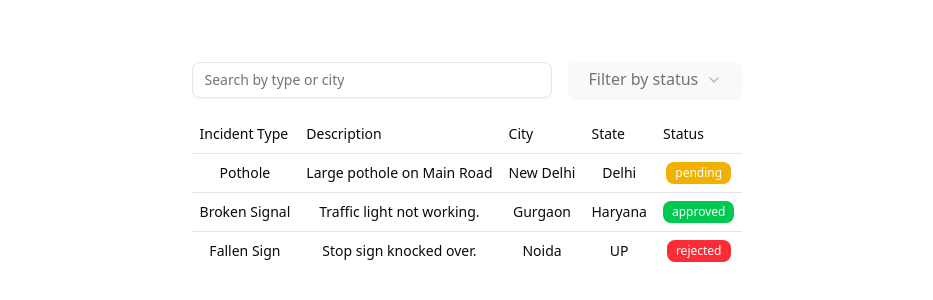
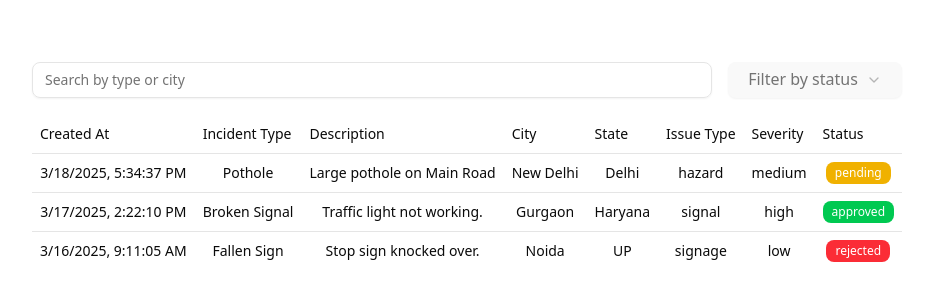
Before and after one commit to rajat1705/safe-roads-admin, a React (Vite) app in the folder client/: page / in a window 1280 px wide. Shown: the part 234-534 px from the top of the page, without its empty margins (173-1106 px from the left). Built offline with nearby package versions, Linux system fonts and the light colour scheme.

Commit message:
Table Row Addition

```diff
--- a/client/src/pages/IncidentTable/IncidentTable.jsx
+++ b/client/src/pages/IncidentTable/IncidentTable.jsx
@@ -19,29 +19,37 @@ import {
 
 const incidents = [
   {
-    id: 1,
+    id: "c8d81e77-5c13-499e-b9c9-cf6f90fcd6da",
+    created_at: "2025-03-18T17:34:37.327766+00:00",
     type: "Pothole",
     description: "Large pothole on Main Road",
     city: "New Delhi",
     state: "Delhi",
     status: "pending",
+    issue_type: "hazard",
+    severity: "medium",
   },
   {
     id: 2,
-    created_at: "2025-03-18T14:22:10.123456+00:00",
+    created_at: "2025-03-17T14:22:10.123456+00:00",
     type: "Broken Signal",
     description: "Traffic light not working.",
     city: "Gurgaon",
     state: "Haryana",
     status: "approved",
+    issue_type: "signal",
+    severity: "high",
   },
   {
     id: 3,
+    created_at: "2025-03-16T09:11:05.654321+00:00",
     type: "Fallen Sign",
     description: "Stop sign knocked over.",
     city: "Noida",
     state: "UP",
     status: "rejected",
+    issue_type: "signage",
+    severity: "low",
   },
 ];
 
@@ -59,7 +67,7 @@ export default function IncidentTable() {
     .filter(
       (incident) =>
         incident.type.toLowerCase().includes(search.toLowerCase()) ||
-        incident.city.toLowerCase().includes(search.toLowerCase())
+        incident.city?.toLowerCase().includes(search.toLowerCase())
     )
     .filter((incident) =>
       filterStatus ? incident.status === filterStatus : true
@@ -87,23 +95,28 @@ export default function IncidentTable() {
       <Table>
         <TableHeader>
           <TableRow>
+            <TableHead>Created At</TableHead>
             <TableHead>Incident Type</TableHead>
             <TableHead>Description</TableHead>
             <TableHead>City</TableHead>
             <TableHead>State</TableHead>
+            <TableHead>Issue Type</TableHead>
+            <TableHead>Severity</TableHead>
             <TableHead>Status</TableHead>
           </TableRow>
         </TableHeader>
         <TableBody>
           {filteredIncidents.map((incident) => (
             <TableRow key={incident.id}>
+              <TableCell>{new Date(incident.created_at).toLocaleString()}</TableCell>
               <TableCell>{incident.type}</TableCell>
               <TableCell>{incident.description}</TableCell>
-              <TableCell>{incident.city}</TableCell>
-              <TableCell>{incident.state}</TableCell>
+              <TableCell>{incident.city || "N/A"}</TableCell>
+              <TableCell>{incident.state || "N/A"}</TableCell>
+              <TableCell>{incident.issue_type}</TableCell>
+              <TableCell>{incident.severity}</TableCell>
               <TableCell>
-                <Badge
-                  className={`${statusColors[incident.status]} text-white`}>
+                <Badge className={`${statusColors[incident.status]} text-white`}>
                   {incident.status}
                 </Badge>
               </TableCell>
```
